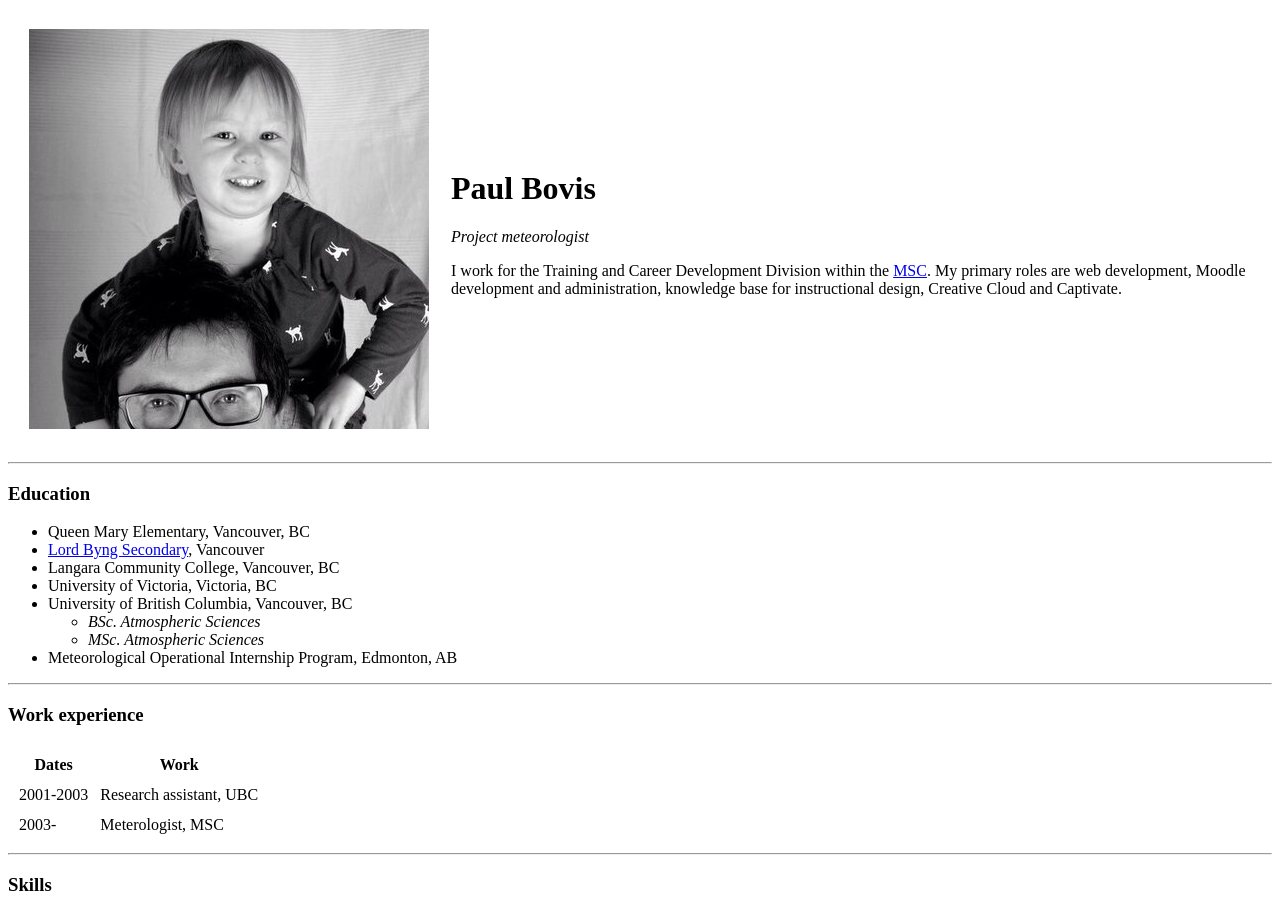
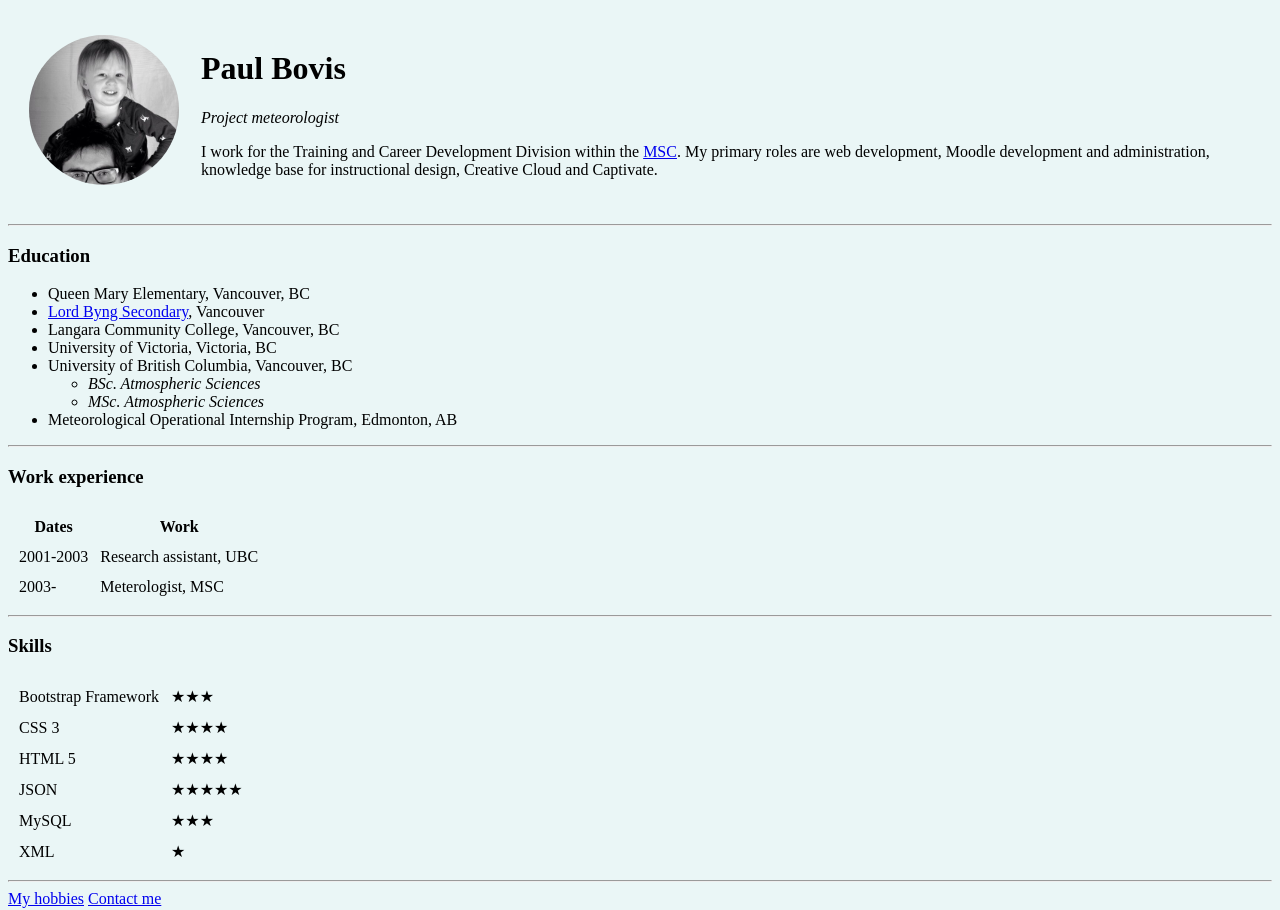
Before and after one commit to bovisp/webdevbootcamp, a plain HTML site: page html-personal-site/index.html in a window 1280 px wide. Shown: the top 910 px of the page. Drawn offline with Linux system fonts and the light colour scheme.

Commit message:
Change background color of portfolio website

```diff
--- a/html-personal-site/index.html
+++ b/html-personal-site/index.html
@@ -6,10 +6,12 @@
 	<title>Paul's personal site</title>
 </head>
 
-<body>
+<body style="background-color: #eaf6f6;">
 	<table cellspacing="20">
 		<tr>
-			<td><img src="images/profile-pic.jpeg" alt="Paul Bovis profile picture" /></td>
+			<td>
+				<img src="images/profile-pic.jpeg" alt="Paul Bovis profile picture" style="width: 150px; border-radius: 50%;" />
+			</td>
 			<td>
 				<h1>Paul Bovis</h1>
 
```
